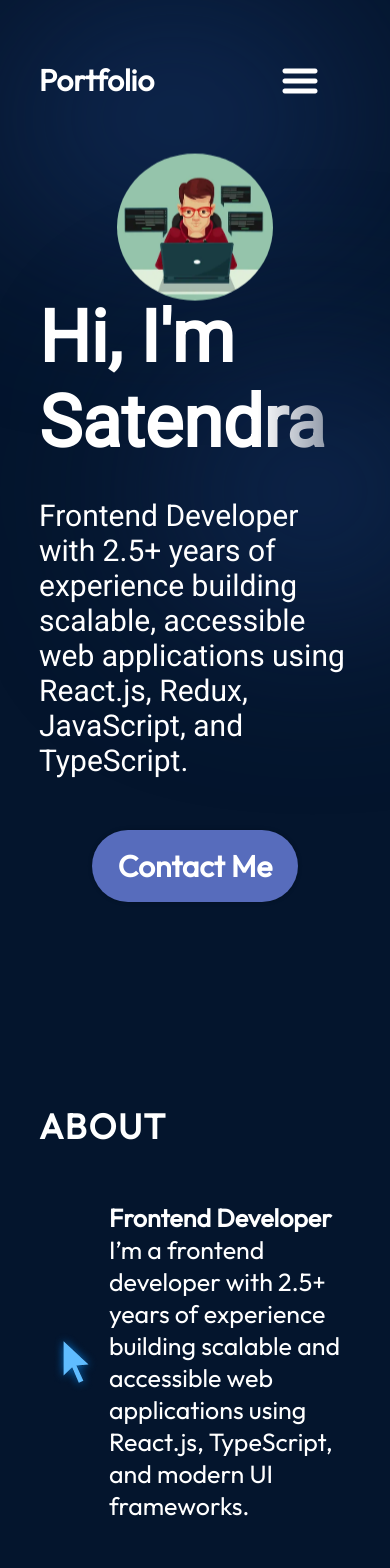
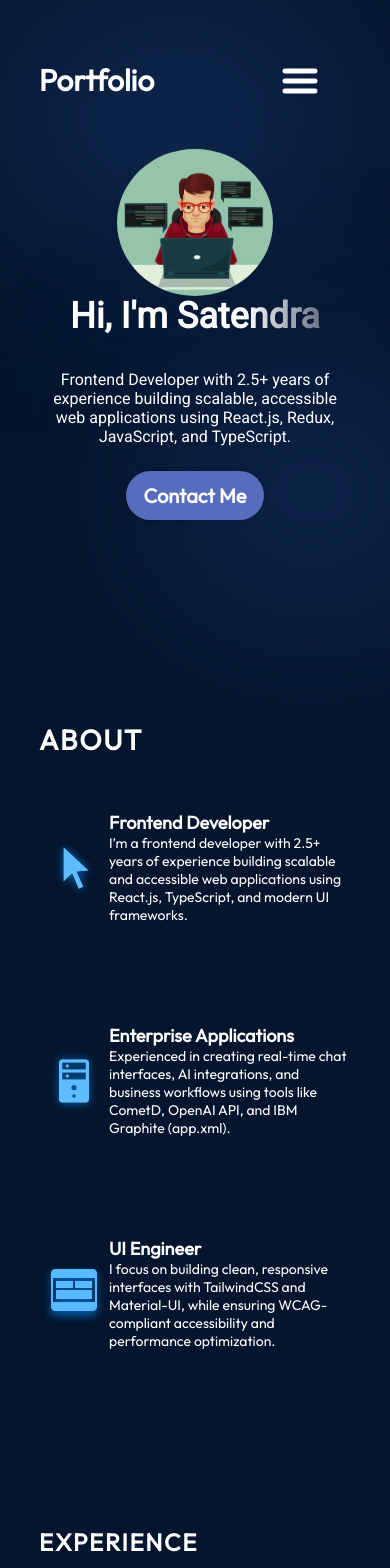
Before and after one commit to Satndr/Portfolio, a React (Vite) app in the folder Portfolio/: page / in a window 390 px wide. Shown: the top 1568 px of the page. Built offline with nearby package versions, Linux system fonts and the light colour scheme.

Commit message:
before deplyoment

```diff
--- a/Portfolio/src/Components/About/About.jsx
+++ b/Portfolio/src/Components/About/About.jsx
@@ -3,6 +3,7 @@ import styles from "./About.module.css";
 import aboutImage from "../../assets/about/aboutImageNew.png";
 import cursorIcon from "../../assets/about/cursorIcon.png";
 import serverIcon from "../../assets/about/serverIcon.png";
+import uiIcon from "../../assets/about/uiIcon.png";
 
 export const About = () => {
   return (
@@ -34,7 +35,7 @@ export const About = () => {
             </div>
           </li>
           <li className={styles.aboutItem}>
-            <img src={cursorIcon} alt="UI icon" />
+            <img src={uiIcon} alt="UI icon" />
             <div className={styles.aboutItemText}>
               <h3>UI Engineer</h3>
               <p>
--- a/Portfolio/src/Components/About/About.module.css
+++ b/Portfolio/src/Components/About/About.module.css
@@ -93,4 +93,26 @@
     padding-left: 0;
     padding-right: 0;
   }
+
+  .aboutItem h3 {
+    font-size: 20px;
+  }
+
+  .aboutItem p {
+    font-size: 16px;
+  }
 }
+
+@media screen and (max-width: 480px) {
+  .title {
+    font-size: 28px;
+  }
+
+  .aboutItem h3 {
+    font-size: 18px;
+  }
+
+  .aboutItem p {
+    font-size: 14px;
+  }
+}
--- a/Portfolio/src/Components/Contacts/Contact.jsx
+++ b/Portfolio/src/Components/Contacts/Contact.jsx
@@ -16,18 +16,18 @@ export const Contact = () => {
       <ul className={styles.links}>
         <li className={styles.link}>
           <img src={emailIcon} alt="Email icon" />
-          <a href="mailto:iamsatndra@email.com">iamsatndra@email.com</a>
+          <a href="mailto:iamsatndra@gmail.com">iamsatndra@gmail.com</a>
         </li>
         <li className={styles.link}>
           <img
             src={linkedinIcon}
             alt="LinkedIn icon"
           />
-          <a href="www.linkedin.com/in/satendra-singh-lodhi-26952218b">linkedin.com/myname</a>
+          <a href="https://www.linkedin.com/in/satendra-singh-lodhi-26952218b" target="_blank" rel="noopener noreferrer">LinkedIn Profile</a>
         </li>
         <li className={styles.link}>
           <img src={githubIcon} alt="Github icon" />
-          <a href="https://github.com/Satndr">github.com/myname</a>
+          <a href="https://github.com/Satndr" target="_blank" rel="noopener noreferrer">GitHub Profile</a>
         </li>
       </ul>
     </footer>
--- a/Portfolio/src/Components/Contacts/Contact.module.css
+++ b/Portfolio/src/Components/Contacts/Contact.module.css
@@ -59,7 +59,33 @@
     align-items: center;
   }
 
+  .text h2 {
+    font-size: 48px;
+  }
+
+  .text p {
+    font-size: 24px;
+  }
+
   .links {
     align-items: center;
   }
+
+  .link a {
+    font-size: 20px;
+  }
 }
+
+@media screen and (max-width: 480px) {
+  .text h2 {
+    font-size: 36px;
+  }
+
+  .text p {
+    font-size: 18px;
+  }
+
+  .link a {
+    font-size: 16px;
+  }
+}
--- a/Portfolio/src/Components/Experience/Experience.module.css
+++ b/Portfolio/src/Components/Experience/Experience.module.css
@@ -107,14 +107,56 @@
     gap: 34px;
   }
 
+  .title {
+    font-size: 28px;
+  }
+
   .skills {
     width: 100%;
     flex-direction: row;
     justify-content: center;
   }
 
+  .skill p {
+    font-size: 18px;
+  }
+
   .history {
     width: 100%;
     gap: 9px;
   }
+
+  .historyItemDetails h3 {
+    font-size: 22px;
+  }
+
+  .historyItemDetails p {
+    font-size: 16px;
+  }
+
+  .historyItemDetails ul {
+    font-size: 18px;
+  }
 }
+
+@media screen and (max-width: 480px) {
+  .title {
+    font-size: 24px;
+  }
+
+  .skill p {
+    font-size: 16px;
+  }
+
+  .historyItemDetails h3 {
+    font-size: 18px;
+  }
+
+  .historyItemDetails p {
+    font-size: 14px;
+  }
+
+  .historyItemDetails ul {
+    font-size: 16px;
+  }
+}
--- a/Portfolio/src/Components/Hero/Hero.module.css
+++ b/Portfolio/src/Components/Hero/Hero.module.css
@@ -110,4 +110,36 @@
   .content {
     align-items: center;
   }
+
+  .title {
+    font-size: 48px;
+    text-align: center;
+  }
+
+  .description {
+    font-size: 20px;
+    text-align: center;
+    margin-bottom: 30px;
+  }
+
+  .contactBtn {
+    font-size: 24px;
+    padding: 15px 20px;
+  }
 }
+
+@media screen and (max-width: 480px) {
+  .title {
+    font-size: 36px;
+  }
+
+  .description {
+    font-size: 16px;
+    margin-bottom: 25px;
+  }
+
+  .contactBtn {
+    font-size: 20px;
+    padding: 12px 18px;
+  }
+}
--- a/Portfolio/src/Components/Projects/ProjectCard.module.css
+++ b/Portfolio/src/Components/Projects/ProjectCard.module.css
@@ -90,3 +90,53 @@
   background: var(--color-primary);
   padding: 1px 22px;
 }
+
+@media screen and (max-width: 830px) {
+  .container {
+    padding: 20px;
+    height: 480px;
+  }
+
+  .title {
+    font-size: 20px;
+  }
+
+  .description {
+    font-size: 16px;
+  }
+
+  .skill {
+    font-size: 14px;
+    padding: 3px 10px;
+  }
+
+  .link {
+    font-size: 24px;
+    padding: 1px 18px;
+  }
+}
+
+@media screen and (max-width: 480px) {
+  .container {
+    padding: 15px;
+    height: 450px;
+  }
+
+  .title {
+    font-size: 18px;
+  }
+
+  .description {
+    font-size: 14px;
+  }
+
+  .skill {
+    font-size: 12px;
+    padding: 2px 8px;
+  }
+
+  .link {
+    font-size: 20px;
+    padding: 1px 15px;
+  }
+}
--- a/Portfolio/src/Components/Projects/Projects.module.css
+++ b/Portfolio/src/Components/Projects/Projects.module.css
@@ -78,3 +78,31 @@
   background-color: var(--color-primary);
   transform: scale(1.2);
 }
+
+@media screen and (max-width: 830px) {
+  .title {
+    font-size: 28px;
+  }
+
+  .projects {
+    height: 500px;
+  }
+
+  .projectCard {
+    max-width: 500px;
+  }
+}
+
+@media screen and (max-width: 480px) {
+  .title {
+    font-size: 24px;
+  }
+
+  .projects {
+    height: 450px;
+  }
+
+  .projectCard {
+    max-width: 400px;
+  }
+}
```
